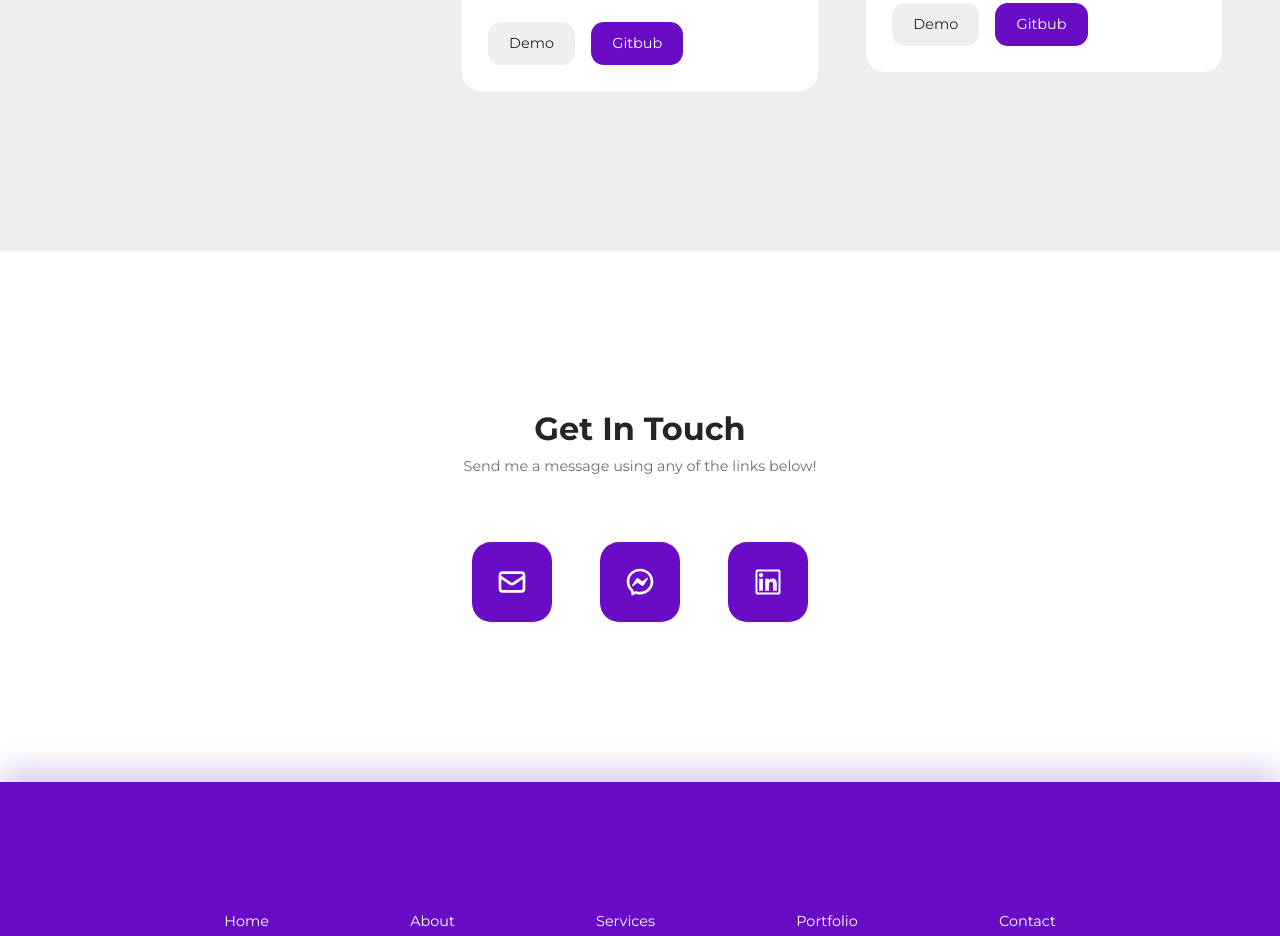
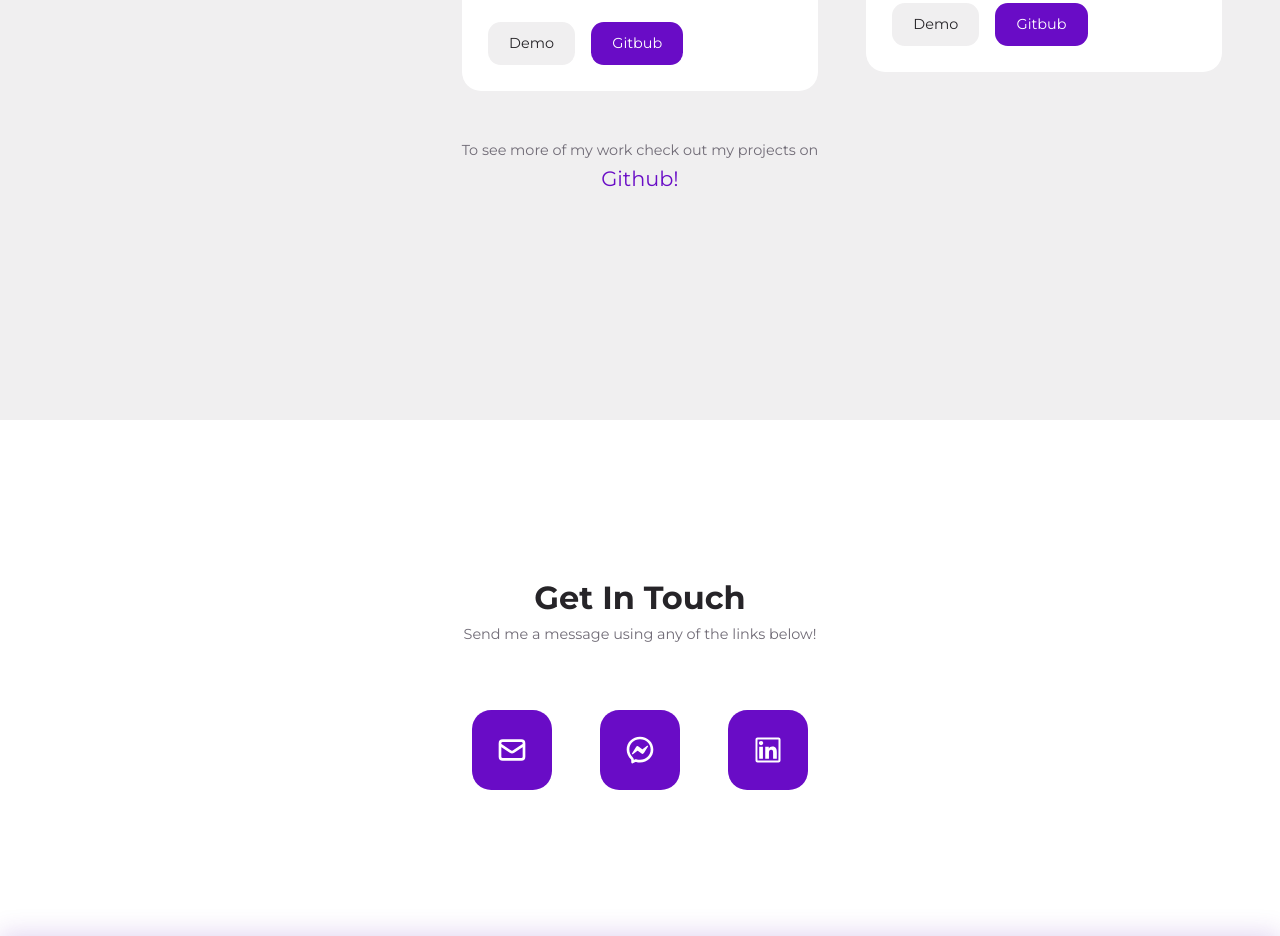
Before and after one commit to Gatewayss/gage-gateway, a React (Create React App) app: page / in a window 1280 px wide. Shown: the part 3520-4456 px from the top of the page. Built offline with nearby package versions, Linux system fonts and the light colour scheme.

Commit message:
Add github link to portfolio section

```diff
--- a/src/sections/portfolio/Portfolio.jsx
+++ b/src/sections/portfolio/Portfolio.jsx
@@ -14,6 +14,11 @@ const Portfolio = () => {
     </p>
 
       <Projects projects={projects}/>
+
+    <p className='portfolio-link'>To see more of my work check out my projects on
+      <br/>
+      <a href="https://github.com/Gatewayss" target="_blank" rel="noreferrer">Github!</a>
+    </p>
   </section>
   )
 }
--- a/src/sections/portfolio/portfolio.css
+++ b/src/sections/portfolio/portfolio.css
@@ -21,6 +21,15 @@
     gap: 3rem;
     align-items: start;
     padding: 0 4em 0 4em;
+}
+
+.portfolio-link {
+    margin-top: 3rem;
+}
+
+.portfolio-link a {
+    color: var(--color-primary);
+    font-size: 1.3rem;
 }
 
 .card.portfolio__project {
```
